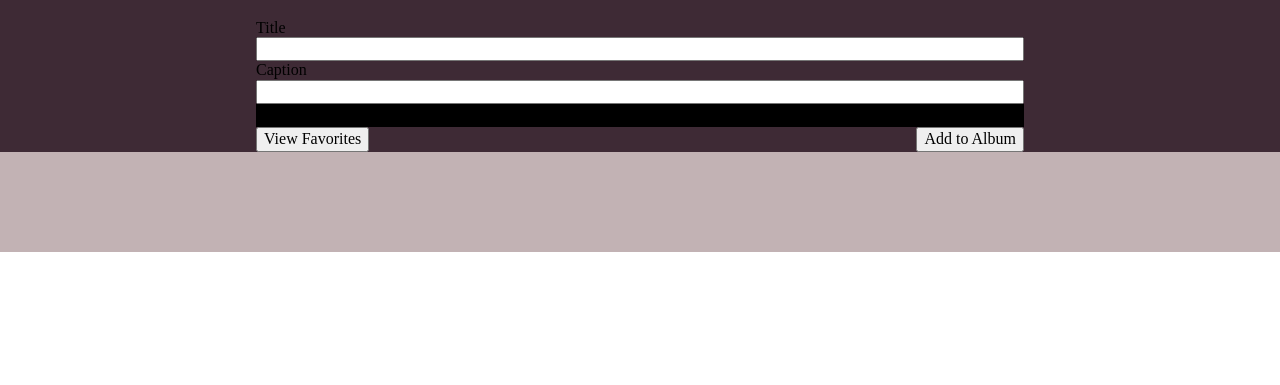
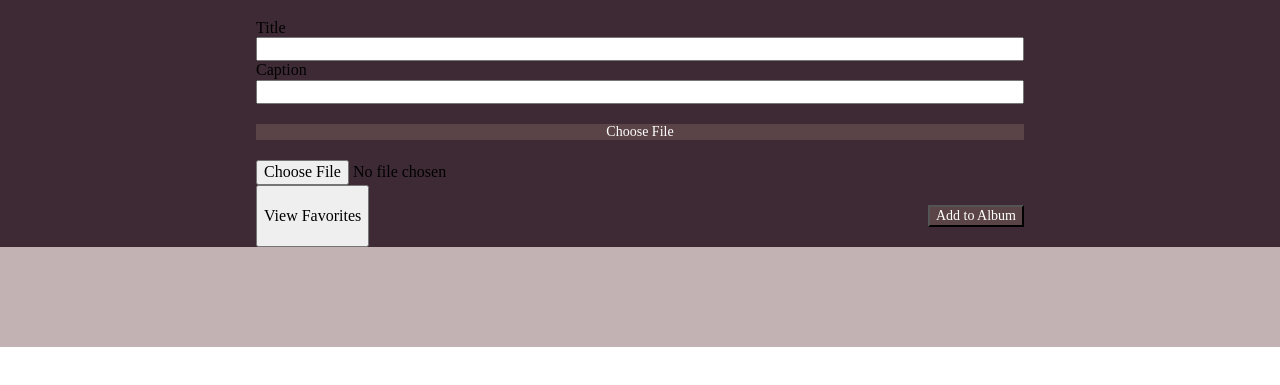
Before and after one commit to kimmichurri/vanilla-js-challenge, a plain HTML site: page index.html in a window 1280 px wide. Shown: the part 61-446 px from the top of the page. Drawn offline with Linux system fonts and the light colour scheme.

Commit message:
Adjust styling to debug file upload

```diff
--- a/styles.css
+++ b/styles.css
@@ -25,27 +25,41 @@ label {
   width: 60%
 }
 
-.choose-file {
+/* .choose-file {
   width: 0.1px;
 	height: 0.1px;
 	opacity: 0;
 	overflow: hidden;
 	position: absolute;
-	z-index: -1;
-}
+  z-index: -1;
+} */
 
 .search-input {
   height: 20px;
   width: 200px;
 }
 
-.upload {
-    font-size: 1.25em;
-    font-weight: 700;
-    color: black;
-    background-color: black;
+.upload,
+.fave-button,
+.add-button {
+    font-size: 14px ;
+    color: #FFF;
+    background-color: #5B4447;
     display: inline-block;
+    margin: 20px 0px;
 }
+
+.upload:hover,
+.fave-button:hover,
+.add-button:hover {
+  background-color: #938284;
+}
+
+.upload label {
+  cursor: pointer;
+  padding: 20px 50px;
+}
+
 
 .add-or-favorite-button {
   display: flex;
```
